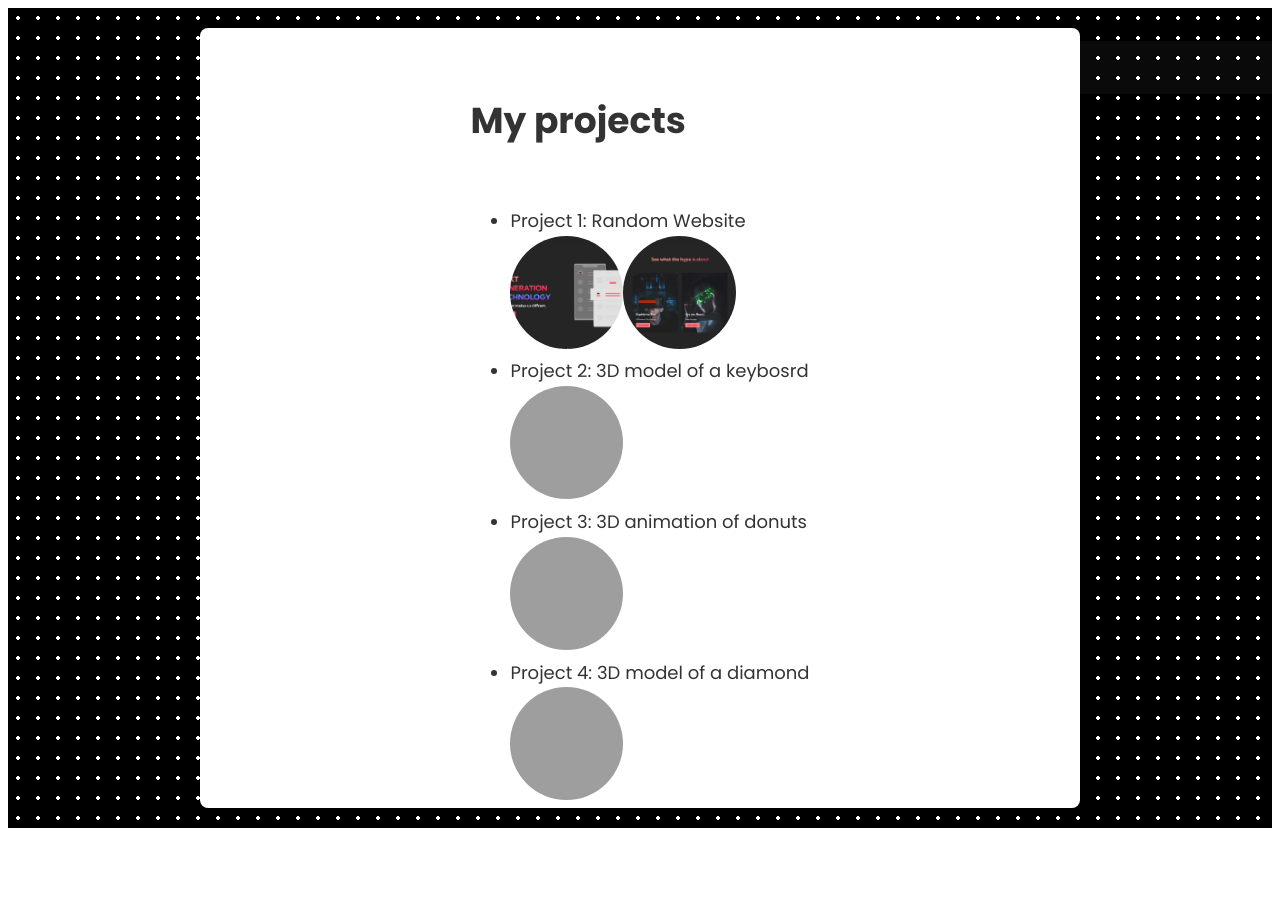
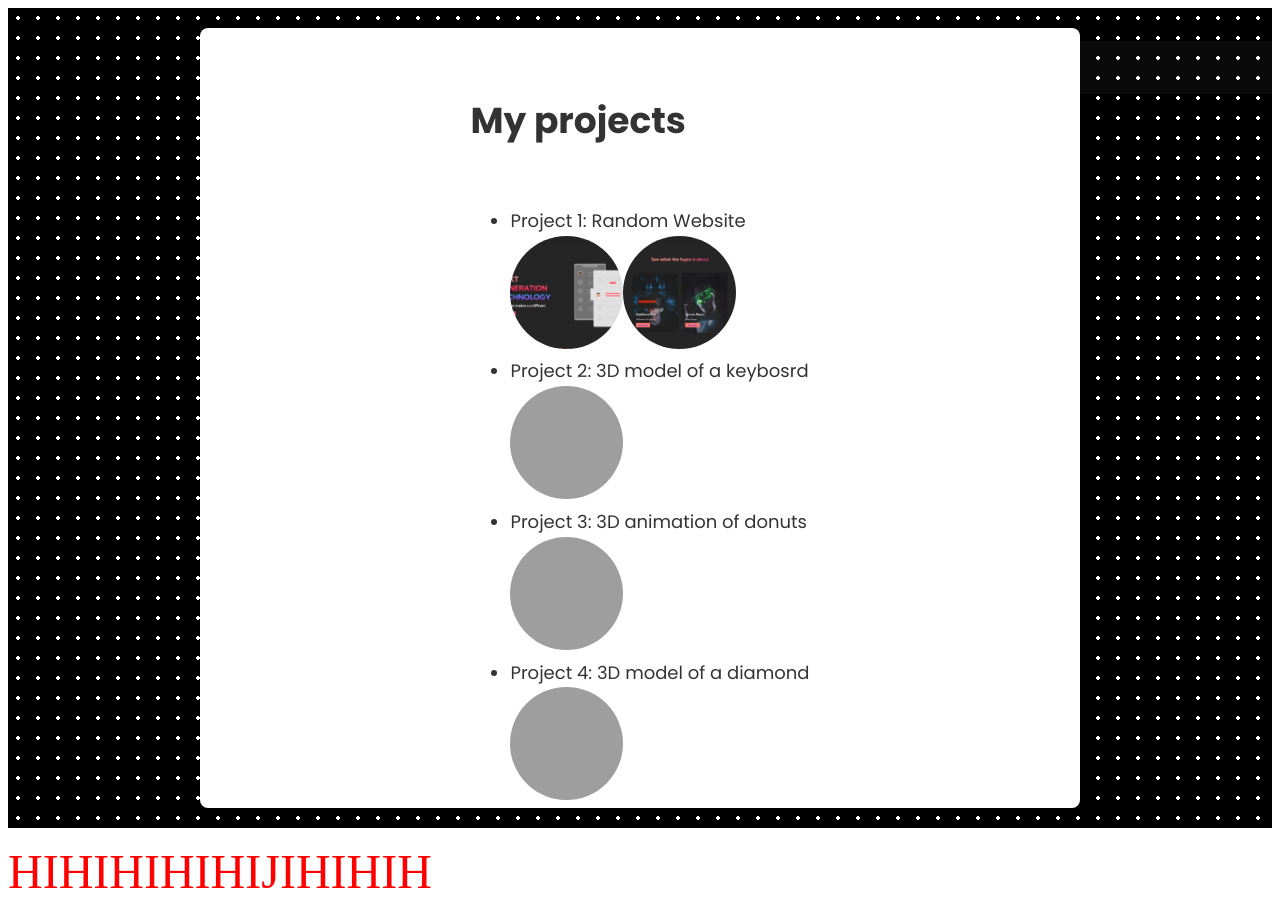
Before and after one commit to mukhtar3d/mukhar.github.io, a plain HTML site: page projects.html in a window 1280 px wide. Before the commit the page ends 836 px from the top, so only its background shows below. Drawn offline with Linux system fonts and the light colour scheme; grey boxes are pictures that could not be loaded.

Commit message:
Update projects.html

```diff
--- a/projects.html
+++ b/projects.html
@@ -28,6 +28,7 @@
             </div>
         </div>
     </div>
+    <p><font face="Ariel" size="22" color="red">HIHIHIHIHIJIHIHIH</font></p>
 </body>
 
     </html>
```
